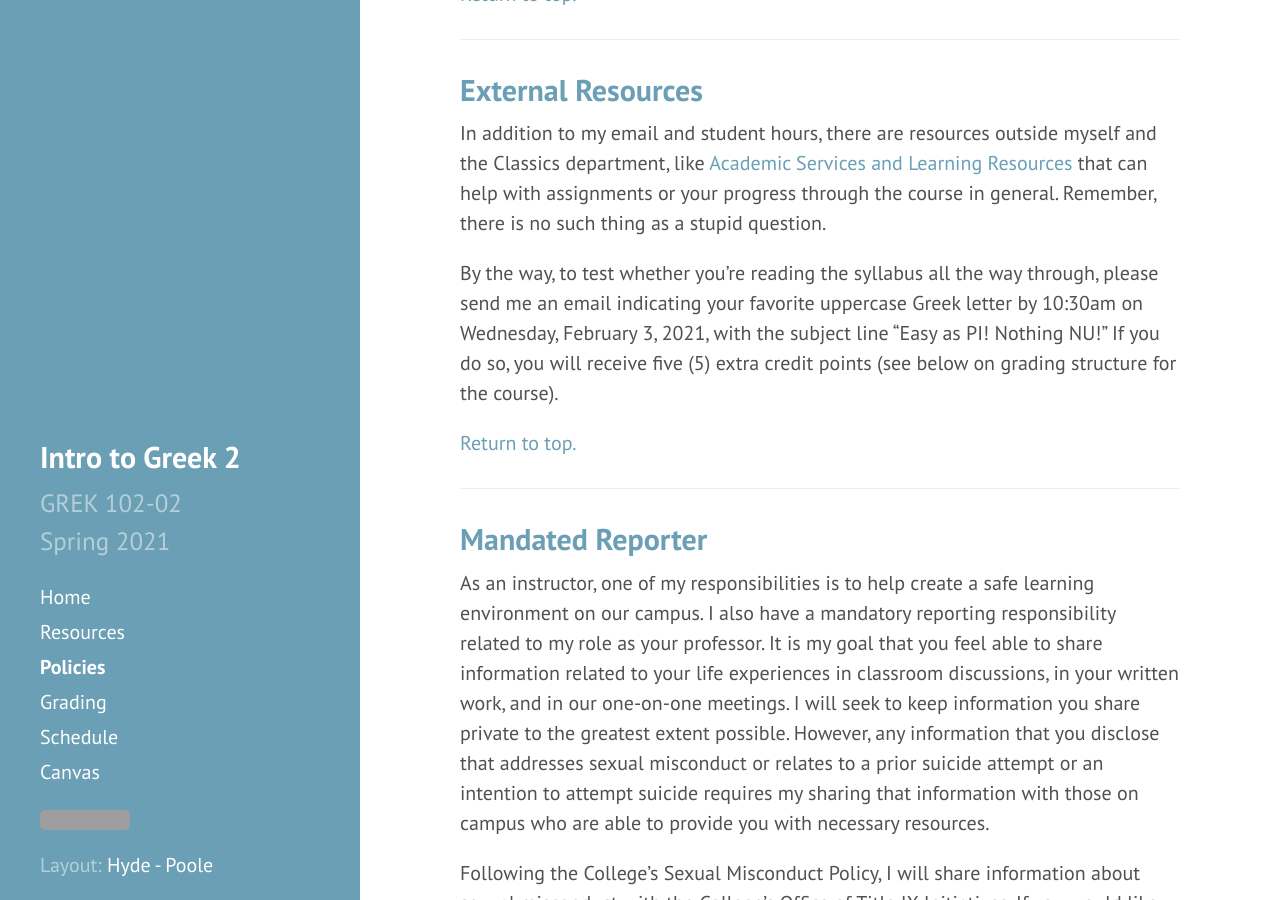
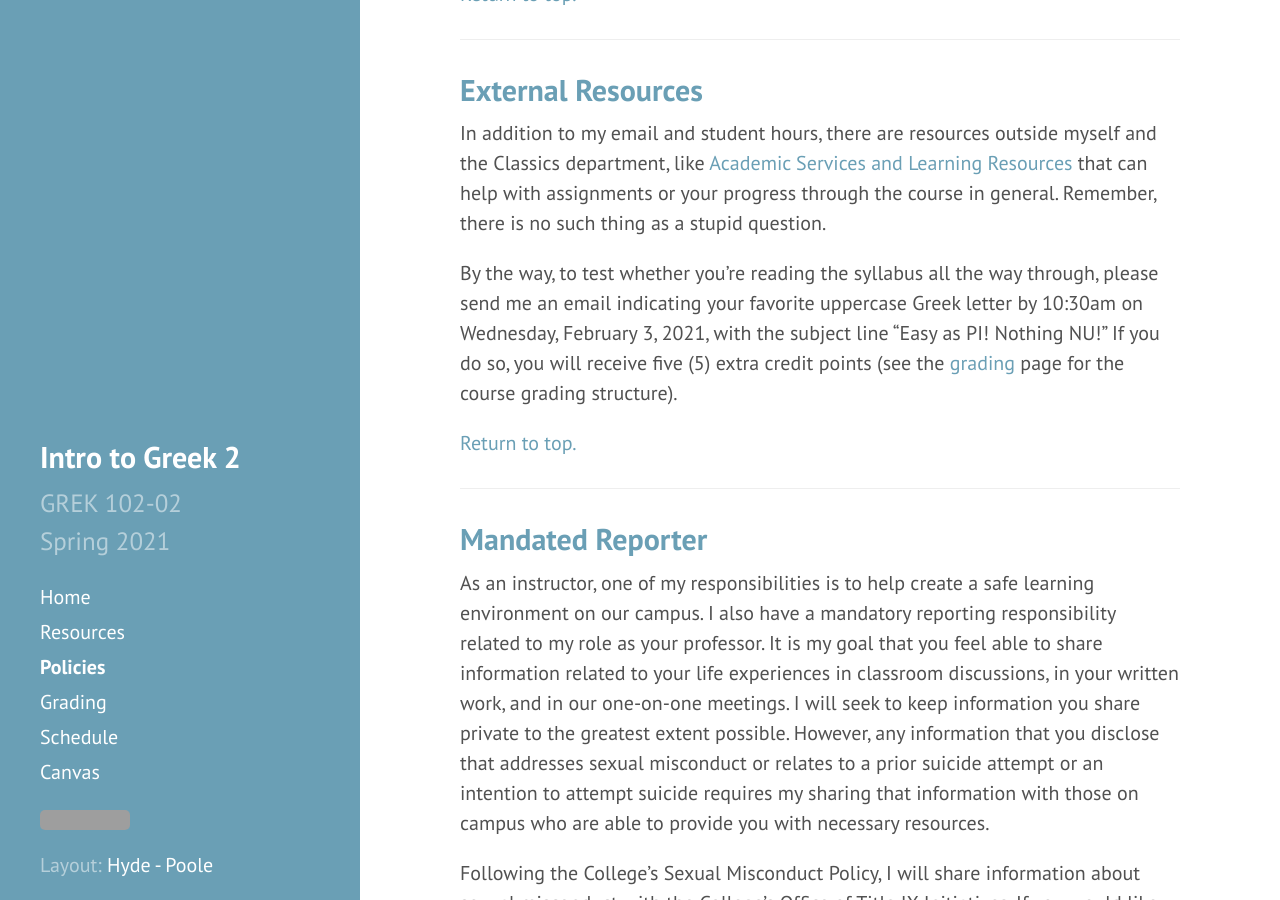
Before and after one commit to DLibatique/GREK102-S21, a Jekyll site: the page built from _pages/policies.md, in a window 1280 px wide and 900 px high, scrolled down 4140 px. Built offline with Jekyll 4.4.1, drawn with Linux system fonts in a browser that asks for light colours; grey boxes are pictures that could not be loaded.

Commit message:
added internal link

```diff
--- a/_pages/policies.md
+++ b/_pages/policies.md
@@ -85,7 +85,7 @@ If you are already registered with Accessibility Services, please be sure to get
 
 In addition to my email and student hours, there are resources outside myself and the Classics department, like [Academic Services and Learning Resources](https://www.holycross.edu/support-and-resources/academic-services-and-learning-resources) that can help with assignments or your progress through the course in general. Remember, there is no such thing as a stupid question.
 
-By the way, to test whether you’re reading the syllabus all the way through, please send me an email indicating your favorite uppercase Greek letter by 10:30am on Wednesday, February 3, 2021, with the subject line “Easy as PI! Nothing NU!” If you do so, you will receive five (5) extra credit points (see below on grading structure for the course).
+By the way, to test whether you’re reading the syllabus all the way through, please send me an email indicating your favorite uppercase Greek letter by 10:30am on Wednesday, February 3, 2021, with the subject line “Easy as PI! Nothing NU!” If you do so, you will receive five (5) extra credit points (see the [grading](grading) page for the course grading structure).
 
 [Return to top.](#top)
 
```
